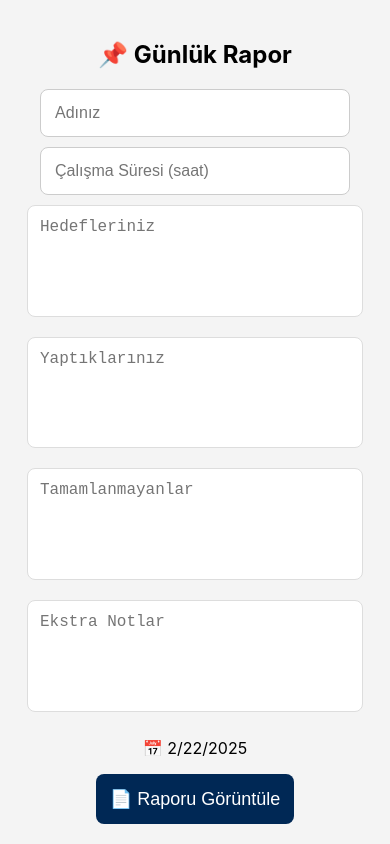
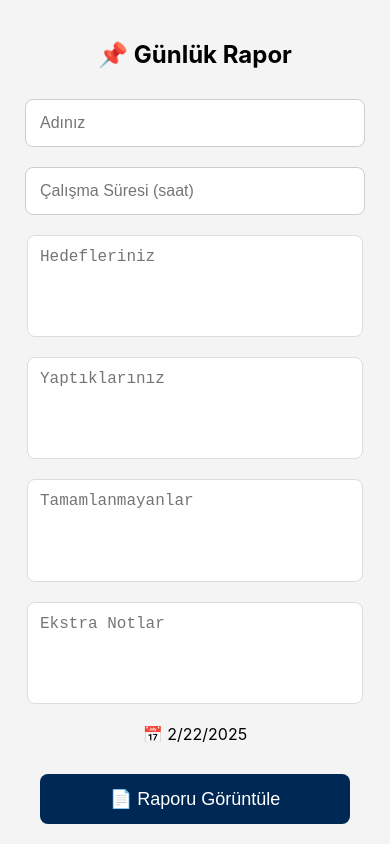
Before and after one commit to nazlinres01/report-app, a React (Create React App) app: page / in a window 390 px wide. Built offline with nearby package versions, Linux system fonts and the light colour scheme.

Commit message:
updated mobile design

```diff
--- a/src/pages/Home.jsx
+++ b/src/pages/Home.jsx
@@ -28,27 +28,44 @@ function Home() {
     <div style={styles.page}>
       <h2 style={styles.title}>📌 Günlük Rapor</h2>
 
-      <div style={styles.doubleInputContainer}>
       <input
         type="text"
         value={isim}
         onChange={(e) => setIsim(e.target.value)}
         placeholder="Adınız"
-          style={styles.doubleInput}
+        style={styles.input}
       />
       <input
         type="number"
         value={calismaSuresi}
         onChange={(e) => setCalismaSuresi(e.target.value)}
         placeholder="Çalışma Süresi (saat)"
-          style={styles.doubleInput}
+        style={styles.input}
       />
-      </div>
-
-      <textarea value={hedefler} onChange={(e) => setHedefler(e.target.value)} placeholder="Hedefleriniz" style={styles.textarea}></textarea>
-      <textarea value={yapilanlar} onChange={(e) => setYapilanlar(e.target.value)} placeholder="Yaptıklarınız" style={styles.textarea}></textarea>
-      <textarea value={tamamlanmayanlar} onChange={(e) => setTamamlanmayanlar(e.target.value)} placeholder="Tamamlanmayanlar" style={styles.textarea}></textarea>
-      <textarea value={notlar} onChange={(e) => setNotlar(e.target.value)} placeholder="Ekstra Notlar" style={styles.textarea}></textarea>
+      <textarea
+        value={hedefler}
+        onChange={(e) => setHedefler(e.target.value)}
+        placeholder="Hedefleriniz"
+        style={styles.textarea}
+      />
+      <textarea
+        value={yapilanlar}
+        onChange={(e) => setYapilanlar(e.target.value)}
+        placeholder="Yaptıklarınız"
+        style={styles.textarea}
+      />
+      <textarea
+        value={tamamlanmayanlar}
+        onChange={(e) => setTamamlanmayanlar(e.target.value)}
+        placeholder="Tamamlanmayanlar"
+        style={styles.textarea}
+      />
+      <textarea
+        value={notlar}
+        onChange={(e) => setNotlar(e.target.value)}
+        placeholder="Ekstra Notlar"
+        style={styles.textarea}
+      />
 
       <p style={styles.date}>📅 {tarih}</p>
       {hata && <p style={styles.error}>{hata}</p>}
@@ -63,7 +80,7 @@ const styles = {
     width: "100vw",
     height: "100vh",
     display: "flex",
-    flexDirection: "column",
+    flexDirection: "column", // Keep all elements stacked vertically
     alignItems: "center",
     justifyContent: "center",
     background: "#F4F4F4",
@@ -74,33 +91,31 @@ const styles = {
     fontSize: "24px",
     fontWeight: "bold",
     textAlign: "center",
+    marginBottom: "20px", // Add some space between the title and inputs
   },
-  doubleInputContainer: {
-    display: "flex",
-    gap: "10px",
+  input: {
     width: "100%",
-    flexWrap: "wrap",
-    justifyContent: "center",
-  },
-  doubleInput: {
-    flex: "1",
+    maxWidth: "400px", // Keep a consistent width
     padding: "14px",
     fontSize: "16px",
     borderRadius: "8px",
     border: "1px solid #ccc",
-    minWidth: "140px",
+    margin: "10px 0", // Add vertical spacing between inputs
   },
   textarea: {
     width: "100%",
+    maxWidth: "400px", // Match the width of input fields
     height: "90px",
     padding: "12px",
     fontSize: "16px",
     borderRadius: "8px",
     border: "1px solid #ddd",
     resize: "none",
-    margin: "10px 0",
+    margin: "10px 0", // Add vertical spacing between text areas
   },
   button: {
+    width: "100%",
+    maxWidth: "400px", // Match the width of input fields
     padding: "14px",
     fontSize: "18px",
     backgroundColor: "#002855",
@@ -108,12 +123,18 @@ const styles = {
     border: "none",
     borderRadius: "8px",
     cursor: "pointer",
+    marginTop: "20px", // Add space between button and last input
   },
   error: {
     color: "red",
     fontSize: "16px",
     textAlign: "center",
   },
+  date: {
+    fontSize: "16px",
+    textAlign: "center",
+    margin: "10px 0", // Space between date and button
+  },
 };
 
 export default Home;
```
Lines whose indentation alone changed are shown as unchanged.
